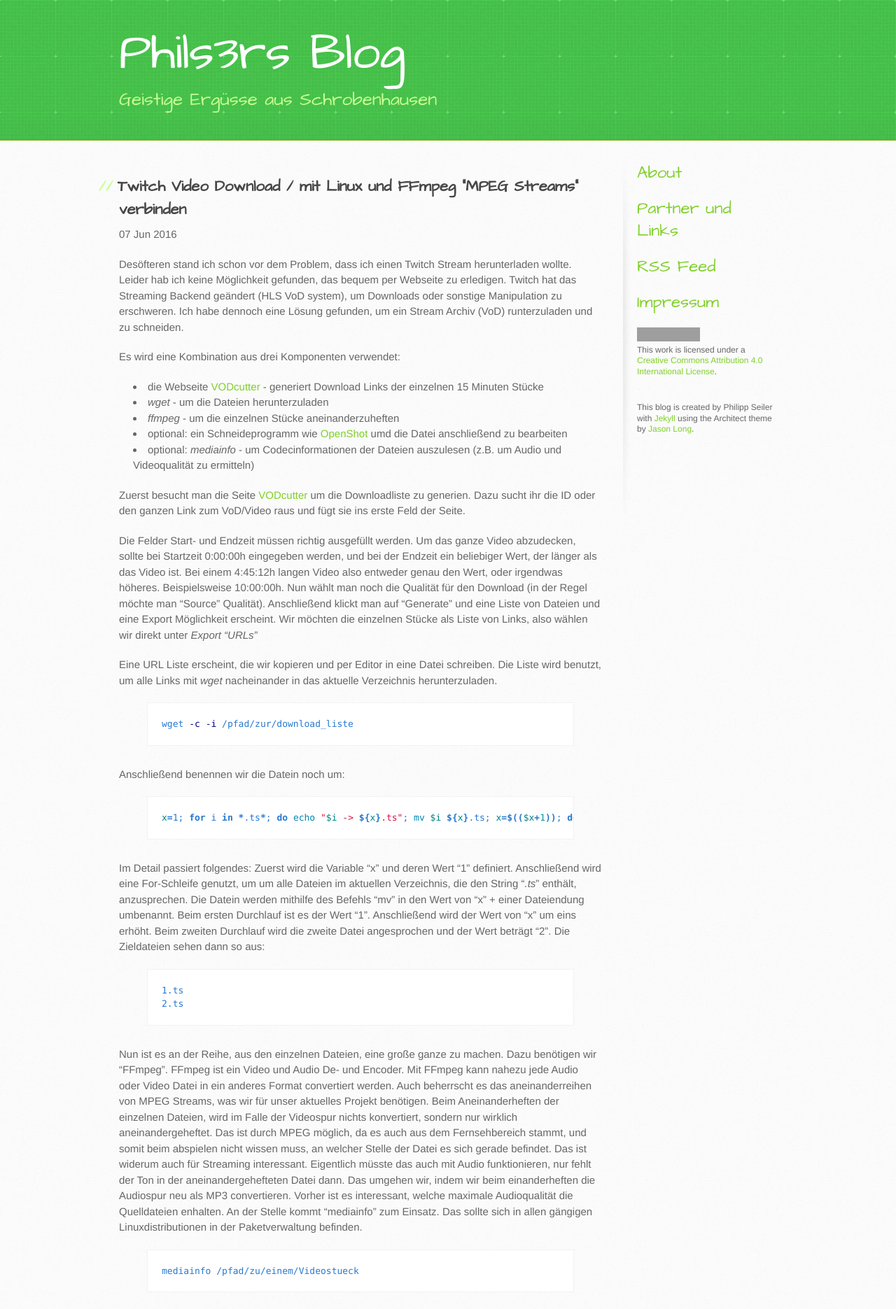
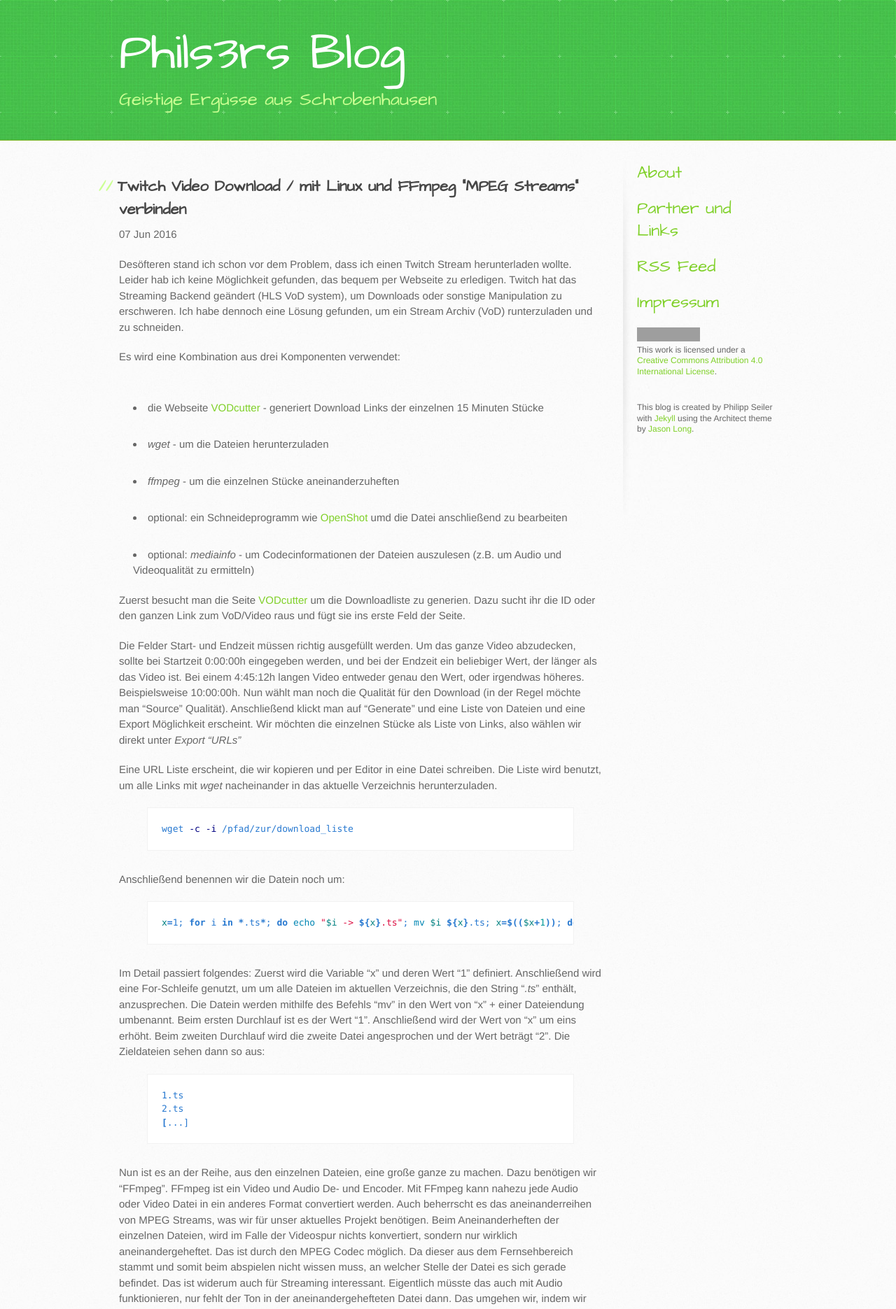
Before and after one commit to pseiler/phils3rs_blog, a Jekyll site: the page built from _posts/2016-06-07-Twitch-Download-unter-linux.md, in a window 1280 px wide. Shown: the top 1871 px of the page at 70% size. Built offline with Jekyll 4.4.1, drawn with Linux system fonts in a browser that asks for light colours; Markdown is read by kramdown in place of the engine named in the settings; some of the changed text lies outside the part shown; grey boxes are pictures that could not be loaded.

Commit message:
* changed font from google api to selfhosted. * fixed layout issue for better viewing

```diff
--- a/_layouts/default.html
+++ b/_layouts/default.html
@@ -4,7 +4,7 @@
     <meta charset='utf-8'>
     <meta http-equiv="X-UA-Compatible" content="chrome=1">
     <meta name="viewport" content="width=device-width, initial-scale=1, maximum-scale=1">
-    <link href='https://fonts.googleapis.com/css?family=Architects+Daughter' rel='stylesheet' type='text/css'>
+    <link rel="stylesheet" type="text/css" href="/stylesheets/architects_daughter.css" media="screen" />
     <link rel="stylesheet" type="text/css" href="/stylesheets/stylesheet.css" media="screen" />
     <link rel="stylesheet" type="text/css" href="/stylesheets/pygment_trac.css" media="screen" />
     <link rel="stylesheet" type="text/css" href="/stylesheets/print.css" media="print" />
--- a/_posts/2016-06-07-Twitch-Download-unter-linux.md
+++ b/_posts/2016-06-07-Twitch-Download-unter-linux.md
@@ -20,7 +20,7 @@ Es wird eine Kombination aus drei Komponenten verwendet:
 
 Zuerst besucht man die Seite [VODcutter](ttp://twitch.center/vodcutter) um die Downloadliste zu generien. Dazu sucht ihr die ID oder den ganzen Link zum VoD/Video raus und fügt sie ins erste Feld der Seite.
 
-Die Felder Start- und Endzeit müssen richtig ausgefüllt werden. Um das ganze Video abzudecken, sollte bei Startzeit 0:00:00h eingegeben werden, und bei der Endzeit ein beliebiger Wert, der länger als das Video ist. Bei einem 4:45:12h langen Video also entweder genau den Wert, oder irgendwas höheres. Beispielsweise 10:00:00h.
+Die Felder Start- und Endzeit müssen richtig ausgefüllt werden. Um das ganze Video abzudecken, sollte bei Startzeit 0:00:00h eingegeben werden, und bei der Endzeit ein beliebiger Wert, der länger als das Video ist. Bei einem 4:45:12h langen Video entweder genau den Wert, oder irgendwas höheres. Beispielsweise 10:00:00h.
 Nun wählt man noch die Qualität für den Download (in der Regel möchte man "Source" Qualität).
 Anschließend klickt man auf "Generate" und eine Liste von Dateien und eine Export Möglichkeit erscheint. Wir möchten die einzelnen Stücke als Liste von Links, also wählen wir direkt unter *Export* *"URLs"*
 
@@ -39,10 +39,10 @@ Die Zieldateien sehen dann so aus:
 {% highlight bash %}
 1.ts
 2.ts
+[...]
 {% endhighlight %}
 
-Nun ist es an der Reihe, aus den einzelnen Dateien, eine große ganze zu machen. Dazu benötigen wir "FFmpeg". FFmpeg ist ein Video und Audio De- und Encoder. Mit FFmpeg kann nahezu jede Audio oder Video Datei in ein anderes Format convertiert werden. Auch beherrscht es das aneinanderreihen von MPEG Streams, was wir für unser aktuelles Projekt benötigen. Beim Aneinanderheften der einzelnen Dateien, wird im Falle der Videospur nichts konvertiert, sondern nur wirklich aneinandergeheftet. Das ist durch MPEG möglich, da es auch aus dem Fernsehbereich stammt, und somit beim abspielen nicht wissen muss, an welcher Stelle der Datei es sich gerade befindet. Das ist widerum auch für Streaming interessant. Eigentlich müsste das auch mit Audio funktionieren, nur fehlt der Ton in der aneinandergehefteten Datei dann. Das umgehen wir, indem wir beim einanderheften die Audiospur neu als MP3 convertieren. Vorher ist es interessant, welche maximale Audioqualität die Quelldateien enhalten. An der Stelle kommt "mediainfo" zum Einsatz. Das sollte sich in allen gängigen Linuxdistributionen in der Paketverwaltung befinden.
-
+Nun ist es an der Reihe, aus den einzelnen Dateien, eine große ganze zu machen. Dazu benötigen wir "FFmpeg". FFmpeg ist ein Video und Audio De- und Encoder. Mit FFmpeg kann nahezu jede Audio oder Video Datei in ein anderes Format convertiert werden. Auch beherrscht es das aneinanderreihen von MPEG Streams, was wir für unser aktuelles Projekt benötigen. Beim Aneinanderheften der einzelnen Dateien, wird im Falle der Videospur nichts konvertiert, sondern nur wirklich aneinandergeheftet. Das ist durch den MPEG Codec möglich. Da dieser aus dem Fernsehbereich stammt und somit beim abspielen nicht wissen muss, an welcher Stelle der Datei es sich gerade befindet. Das ist widerum auch für Streaming interessant. Eigentlich müsste das auch mit Audio funktionieren, nur fehlt der Ton in der aneinandergehefteten Datei dann. Das umgehen wir, indem wir beim einanderheften die Audiospur neu als MP3 convertieren. Vorher ist es interessant, welche maximale Audioqualität die Quelldateien enhalten. An der Stelle kommt "mediainfo" zum Einsatz. Das sollte sich in allen gängigen Linuxdistributionen in der Paketverwaltung befinden.
 
 {% highlight bash %}
 mediainfo /pfad/zu/einem/Videostueck
--- a/index.html
+++ b/index.html
@@ -11,7 +11,7 @@ title: Phils3rs Blog
     <li><span><font size=+1>{{ post.date | date_to_string }}</span> &raquo; <a href="{{ post.url }}"><b>{{ post.title }}</b></a></font>
       {{ post.excerpt }}
       <a href="{{ post.url }}"><font size=-1>weiterlesen...</font></a>
-      <br>
+      <!--br-->
     </li>
   {% endfor %}
 </ul>
--- /dev/null
+++ b/stylesheets/architects_daughter.css
@@ -0,0 +1,6 @@
+@font-face {
+  font-family: 'Architects Daughter';
+  font-style: normal;
+  font-weight: 400;
+  src: local('ArchitectsDaughter'), url('/stylesheets/architects_daughter.ttf') format('truetype');
+}
--- a/stylesheets/stylesheet.css
+++ b/stylesheets/stylesheet.css
@@ -746,6 +746,10 @@ ol {
   padding-left: 3px;
 }
 
+li {
+  padding-top: 30px;
+}
+
 dl dd {
   font-style: italic;
   font-weight: 100;
```
Also changed, not shown: other parts of _posts/2016-06-07-Twitch-Download-unter-linux.md (+1 -0 lines), _posts/2015-04-14-Was-tut-man-fuer-sich-selbst.md (+5 -2 lines), stylesheets/architects_daughter.ttf (added).
